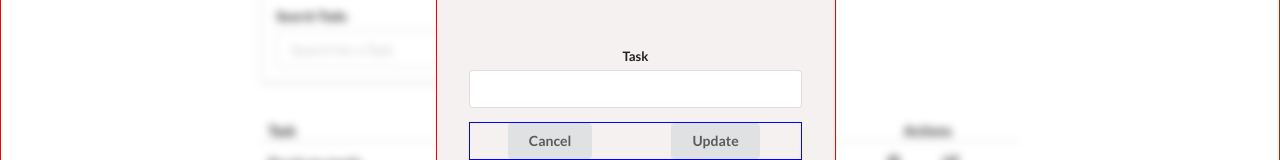
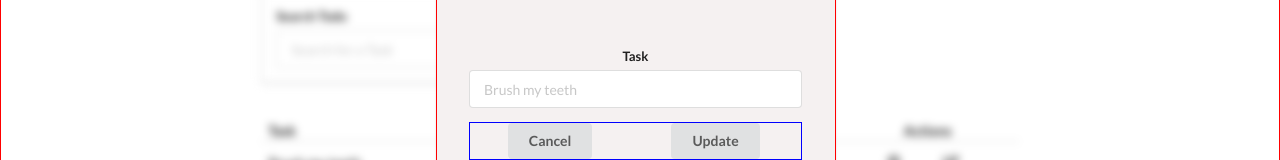
Before and after one commit to Manara-Ali/fullstack_todo_app, a React (Create React App) app in the folder todoapp/client/: page / in a window 1280 px wide. Both pictures are taken after a click on the icon 950 px from the left and 428 px from the top of the page. Shown: the part 266-426 px from the top of the page. Built offline with nearby package versions, Linux system fonts and the light colour scheme; data requests are answered from the project's data file.

Commit message:
Add placeholder

```diff
--- a/todoapp/client/src/components/Confirmation.jsx
+++ b/todoapp/client/src/components/Confirmation.jsx
@@ -30,7 +30,7 @@ const Confirmation = () => {
           <input
             type="text"
             name="task"
-            // placeholder={editEl.task}
+            placeholder={editEl.task}
             onChange={(e) => setInput(e.target.value)}
             value={input}
           />
--- a/todoapp/client/src/components/Todos.jsx
+++ b/todoapp/client/src/components/Todos.jsx
@@ -45,7 +45,6 @@ const Todos = () => {
             <i
               className="edit outline icon"
               onClick={() => {
-                // console.log(element);
                 return handleModal(element);
               }}
             ></i>
```
